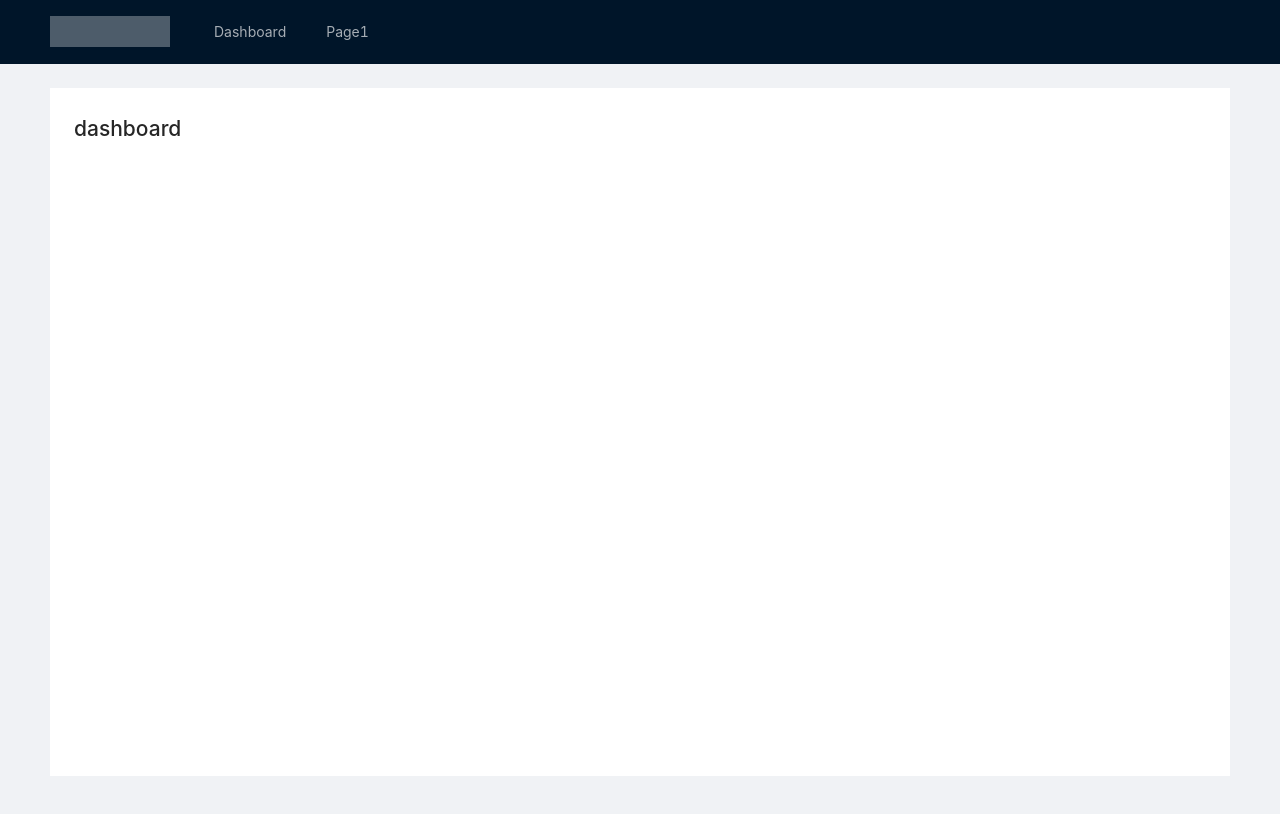
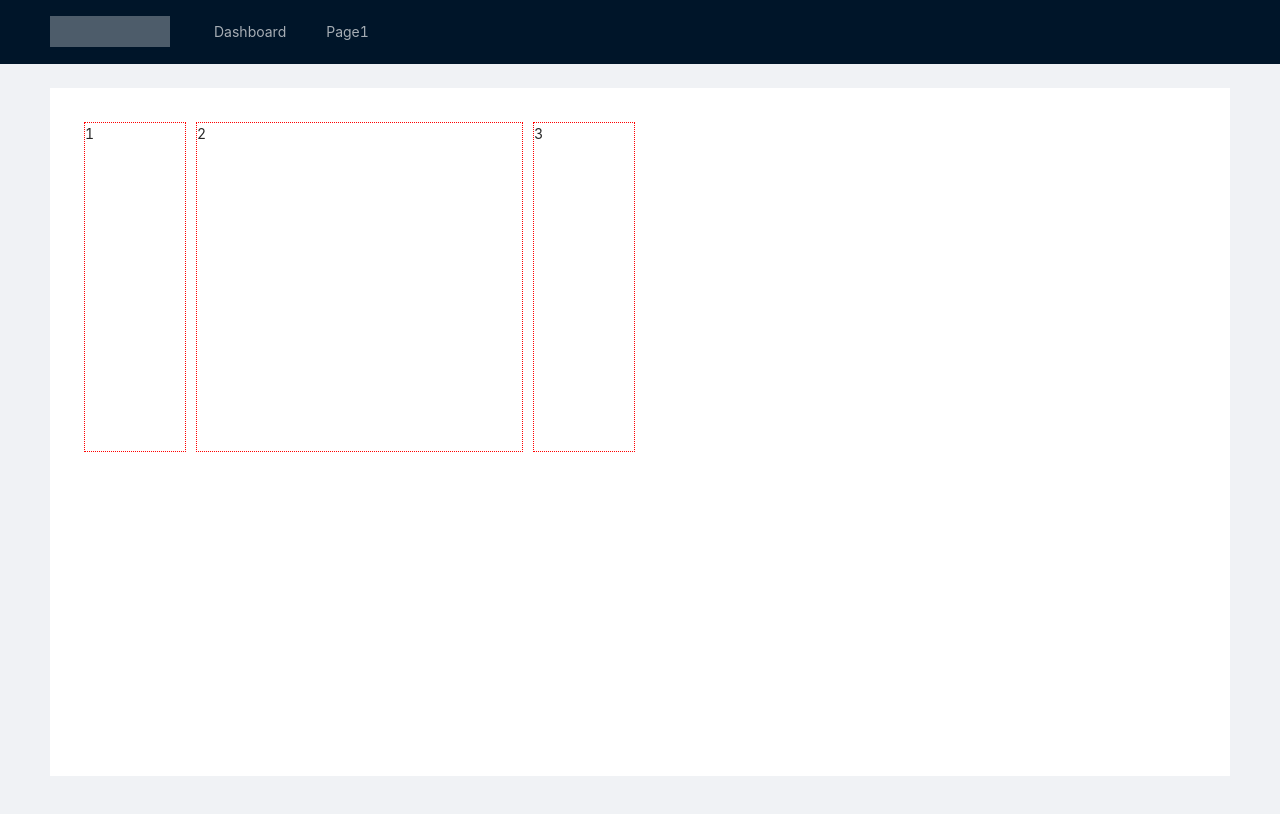
Before and after one commit to zlxiao97/cra-antd-template, a React (Create React App) app: page /dashboard in a window 1280 px wide. Shown: the top 814 px of the page. Built offline with nearby package versions, Linux system fonts and the light colour scheme.

Commit message:
feat: add pageLayout

```diff
--- a/package.json
+++ b/package.json
@@ -12,6 +12,7 @@
     "lodash": "^4.17.21",
     "react": "^17.0.2",
     "react-dom": "^17.0.2",
+    "react-grid-layout": "^1.3.4",
     "react-router-dom": "^6.2.2",
     "react-scripts": "5.0.0",
     "uuid": "^8.3.2",
--- a/src/App.js
+++ b/src/App.js
@@ -1,7 +1,7 @@
 import { homePath } from "@/config/routes";
 import Layout from "@/layout/Layout";
 import useHomePage from "@/hooks/useHomePage";
-import "@/theme/main.less";
+import './global.less'
 
 export default () => {
   useHomePage(homePath);
--- /dev/null
+++ b/src/components/PageLayout/index.js
@@ -0,0 +1,19 @@
+import { Responsive, WidthProvider } from "react-grid-layout";
+import styles from './index.module.less'
+
+const ResponsiveGridLayout = WidthProvider(Responsive);
+
+export default (props) => {
+  const defaultProps = {
+    className: styles.layout,
+    isDraggable: false,
+    isResizable: false,
+    width: { lg: 1200, md: 996, sm: 768, xs: 480, xxs: 0 },
+    cols: { lg: 12, md: 10, sm: 6, xs: 4, xxs: 2 },
+  };
+  return (
+    <ResponsiveGridLayout {...defaultProps} layouts={props.layouts}>
+      {props.children}
+    </ResponsiveGridLayout>
+  );
+};
--- /dev/null
+++ b/src/components/PageLayout/index.module.less
@@ -0,0 +1,7 @@
+.layout{
+  & > div{
+    min-height: 100%;
+    // dev
+    border: 1px dotted red;
+  }
+}
--- /dev/null
+++ b/src/global.less
@@ -0,0 +1,3 @@
+@import './theme/main.less';
+@import '~react-grid-layout/css/styles.css';
+@import '~react-resizable/css/styles.css';
--- /dev/null
+++ b/src/pages/Dashboard/config/layouts.json
@@ -0,0 +1,13 @@
+{
+  "lg": [
+    { "i": "a", "x": 0, "y": 0, "w": 1, "h": 2 },
+    { "i": "b", "x": 1, "y": 0, "w": 3, "h": 2 },
+    { "i": "c", "x": 4, "y": 0, "w": 1, "h": 2 }
+  ],
+  "xs": [
+    { "i": "a", "x": 0, "y": 0, "w": 5, "h": 2 },
+    { "i": "b", "x": 0, "y": 2, "w": 5, "h": 2 },
+    { "i": "c", "x": 0, "y": 4, "w": 5, "h": 2 }
+  ],
+  "xxs": []
+}
--- a/src/pages/Dashboard/index.js
+++ b/src/pages/Dashboard/index.js
@@ -1,7 +1,12 @@
+import PageLayout from "@/components/PageLayout";
+import layouts from './config/layouts.json'
+
 export default () => {
   return (
-    <>
-      <h1>dashboard</h1>
-    </>
+    <PageLayout layouts={layouts}>
+      <div key="a">1</div>
+      <div key="b">2</div>
+      <div key="c">3</div>
+    </PageLayout>
   );
 };
```
Also changed, not shown: 1 other file (tests, documents, lock files or other folders).
